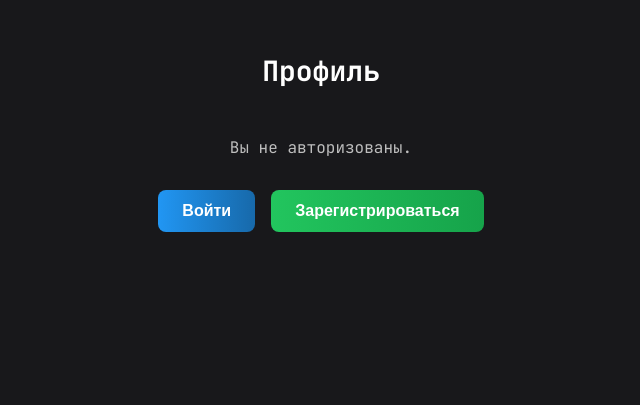
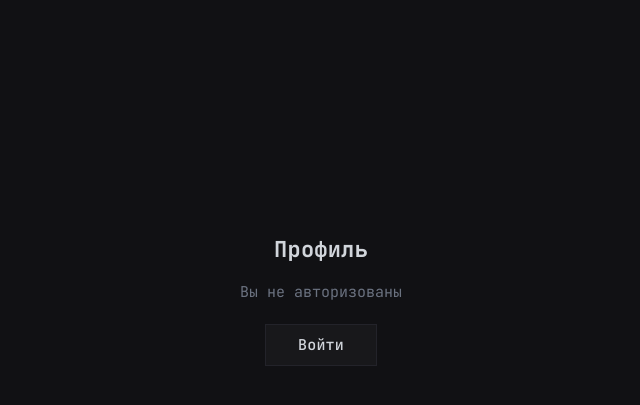
Before and after one commit to newJenius/Mvp-theathre, a Next.js app: page /profile in a window 1280 px wide. Shown: the part 107-512 px from the top of the page, without its empty margins (319-959 px from the left). Built offline with nearby package versions, Linux system fonts and the light colour scheme; no server answers.

Commit message:
design: some changes

```diff
--- a/pages/profile.tsx
+++ b/pages/profile.tsx
@@ -290,55 +290,47 @@
   if (!user) {
     return (
       <div style={{
-        padding: 32,
+        minHeight: '100vh',
+        background: '#111114',
+        color: '#d1d5db',
         display: 'flex',
         flexDirection: 'column',
         alignItems: 'center',
         justifyContent: 'center',
-        minHeight: '60vh',
-        background: '#18181b',
-        color: '#fff'
+        padding: 0
       }}>
-        <h1 style={{ marginBottom: 32, fontSize: 28 }}>Профиль</h1>
-        <p style={{ marginBottom: 32, fontSize: 16, color: '#bdbdbd' }}>Вы не авторизованы.</p>
-        <div style={{ display: 'flex', gap: 16 }}>
+        <h1 style={{ marginBottom: 18, fontSize: 22, fontWeight: 600, letterSpacing: 0.2 }}>Профиль</h1>
+        <p style={{ fontSize: 15, color: '#6b7280', textAlign: 'center', margin: 0, marginBottom: 22 }}>Вы не авторизованы</p>
         <button
           onClick={() => window.location.href = '/login'}
           style={{
-              padding: '12px 24px',
-              background: 'linear-gradient(90deg, #2196f3, #1769aa)',
-              color: '#fff',
-              border: 'none',
-              borderRadius: 8,
-              fontWeight: 600,
-              fontSize: 16,
+            padding: '10px 32px',
+            background: '#18181b',
+            color: '#d1d5db',
+            border: '1.5px solid #23232a',
+            borderRadius: 0,
+            fontWeight: 500,
+            fontSize: 15,
             cursor: 'pointer',
-              transition: 'opacity 0.2s'
+            transition: 'background 0.2s, color 0.2s, border 0.2s',
+            boxShadow: 'none',
+            outline: 'none',
+            letterSpacing: 0.2,
+            fontFamily: `'JetBrains Mono', monospace`
           }}
-            onMouseEnter={(e) => e.currentTarget.style.opacity = '0.8'}
-            onMouseLeave={(e) => e.currentTarget.style.opacity = '1'}
+          onMouseEnter={e => {
+            e.currentTarget.style.background = '#23232a';
+            e.currentTarget.style.color = '#fff';
+            e.currentTarget.style.border = '1.5px solid #393a3f';
+          }}
+          onMouseLeave={e => {
+            e.currentTarget.style.background = '#18181b';
+            e.currentTarget.style.color = '#d1d5db';
+            e.currentTarget.style.border = '1.5px solid #23232a';
+          }}
         >
           Войти
         </button>
-          <button
-            onClick={() => window.location.href = '/register'}
-            style={{
-              padding: '12px 24px',
-              background: 'linear-gradient(90deg, #22c55e, #16a34a)',
-              color: '#fff',
-              border: 'none',
-              borderRadius: 8,
-              fontWeight: 600,
-              fontSize: 16,
-              cursor: 'pointer',
-              transition: 'opacity 0.2s'
-            }}
-            onMouseEnter={(e) => e.currentTarget.style.opacity = '0.8'}
-            onMouseLeave={(e) => e.currentTarget.style.opacity = '1'}
-          >
-            Зарегистрироваться
-          </button>
-        </div>
       </div>
     );
   }
```
Lines whose indentation alone changed are shown as unchanged.
